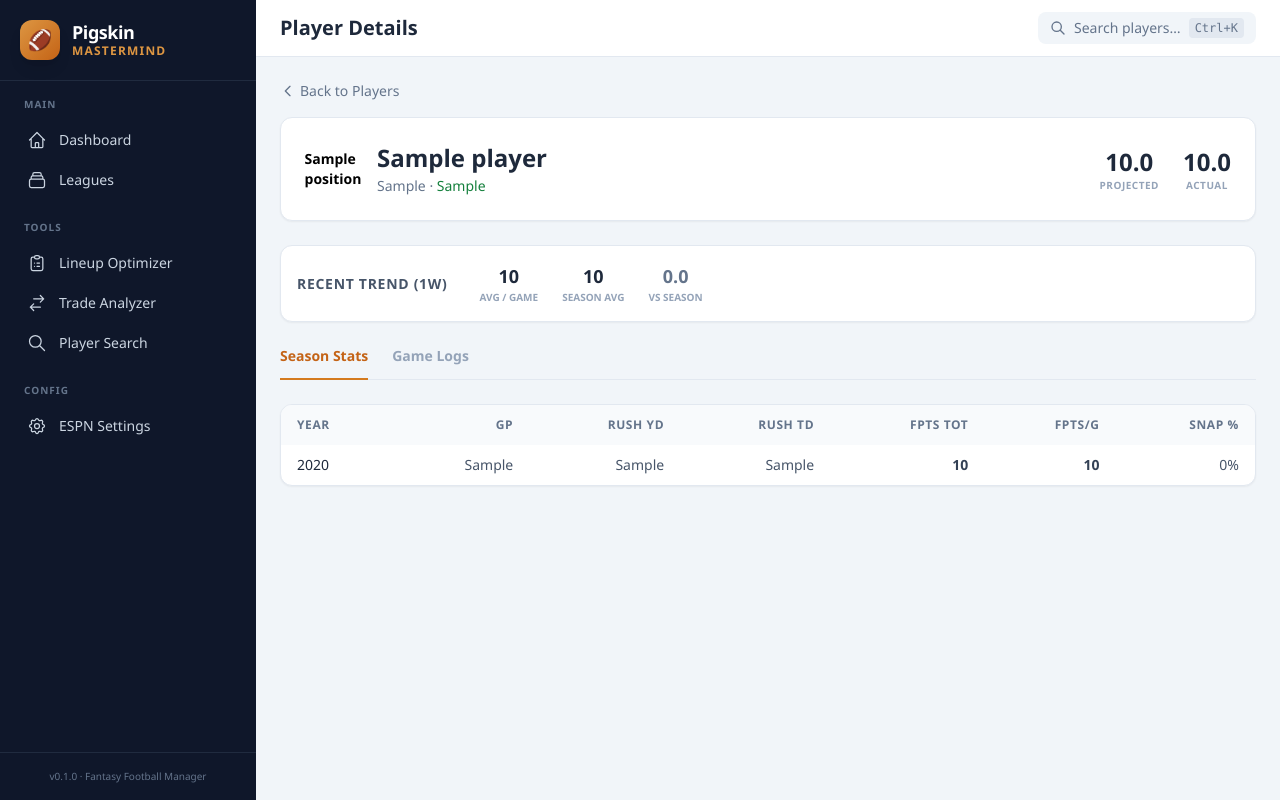
After one commit to cbcom-wq/pigskin_mastermind, a FastAPI app: template src/pigskin_mastermind/templates/players/details.html in a window 1280 px wide. The commit adds this page. Run offline with FastAPI, Linux system fonts and the light colour scheme; the template is opened without the code that fills it: most values are stand-ins (such as "Sample title", 1, 10 or a date in 2020); parts of the project's set-up code (start-up, migrations or seed data) failed here and were passed over; some libraries are stand-ins or nearby versions.

Commit message:
Add start of player profile

```diff
--- a/src/pigskin_mastermind/templates/lineups/_lineup_result.html
+++ b/src/pigskin_mastermind/templates/lineups/_lineup_result.html
@@ -23,7 +23,7 @@
                             {{ position }}
                         </span>
                         <div>
-                            <p class="text-sm font-semibold text-slate-800">{{ player.name }}</p>
+                            <p class="text-sm font-semibold"><a href="/players/{{ player.id }}" class="text-field-700 hover:text-field-900 hover:underline">{{ player.name }}</a></p>
                             <p class="text-xs text-slate-500">{{ player.team }}</p>
                         </div>
                     </div>
@@ -48,7 +48,7 @@
                             {{ player.position }}
                         </span>
                         <div>
-                            <p class="text-sm text-slate-600">{{ player.name }}</p>
+                            <p class="text-sm"><a href="/players/{{ player.id }}" class="text-field-700 hover:text-field-900 hover:underline">{{ player.name }}</a></p>
                             <p class="text-xs text-slate-400">{{ player.team }}</p>
                         </div>
                     </div>
--- /dev/null
+++ b/src/pigskin_mastermind/templates/players/details.html
@@ -0,0 +1,234 @@
+{% extends "base.html" %}
+
+{% block title %}{{ player.name }} — Pigskin Mastermind{% endblock %}
+{% block page_title %}Player Details{% endblock %}
+
+{% block content %}
+<div class="max-w-5xl mx-auto">
+
+    <!-- Back link -->
+    <a href="/players" class="inline-flex items-center gap-1 text-sm text-slate-500 hover:text-slate-700 transition-colors mb-4">
+        <svg class="w-4 h-4" fill="none" stroke="currentColor" viewBox="0 0 24 24"><path stroke-linecap="round" stroke-linejoin="round" stroke-width="2" d="M15 19l-7-7 7-7"/></svg>
+        Back to Players
+    </a>
+
+    <!-- Player Header Card -->
+    <div class="bg-white rounded-xl shadow-sm border border-slate-200 p-6 mb-6">
+        <div class="flex flex-col sm:flex-row items-start sm:items-center gap-4">
+            <span class="inline-flex items-center justify-center w-14 h-9 rounded-lg text-sm font-extrabold badge-{{ player.position | lower }}">
+                {{ player.position }}
+            </span>
+            <div class="flex-1">
+                <h2 class="text-2xl font-bold text-slate-800">{{ player.name }}</h2>
+                <p class="text-sm text-slate-500 mt-0.5">
+                    {{ player.nfl_team }}
+                    {% if fantasy_team %} &middot; <span class="text-field-700 font-medium">{{ fantasy_team }}</span>{% endif %}
+                </p>
+            </div>
+            <div class="flex gap-6 text-center">
+                <div>
+                    <p class="text-2xl font-bold text-slate-800">{{ "%.1f" | format(player.projected_points) }}</p>
+                    <p class="text-[10px] uppercase tracking-wider text-slate-400 font-semibold">Projected</p>
+                </div>
+                <div>
+                    <p class="text-2xl font-bold text-slate-800">{{ "%.1f" | format(player.actual_points) }}</p>
+                    <p class="text-[10px] uppercase tracking-wider text-slate-400 font-semibold">Actual</p>
+                </div>
+            </div>
+        </div>
+    </div>
+
+    <!-- Recent Trend Banner -->
+    {% if trend %}
+    <div class="bg-white rounded-xl shadow-sm border border-slate-200 p-4 mb-6">
+        <div class="flex flex-col sm:flex-row items-center gap-4 sm:gap-8">
+            <h3 class="text-sm font-semibold text-slate-600 uppercase tracking-wider whitespace-nowrap">Recent Trend ({{ trend.num_weeks }}W)</h3>
+            <div class="flex gap-6">
+                <div class="text-center">
+                    <p class="text-lg font-bold text-slate-800">{{ trend.recent_avg_points }}</p>
+                    <p class="text-[10px] uppercase text-slate-400 font-semibold">Avg / Game</p>
+                </div>
+                <div class="text-center">
+                    <p class="text-lg font-bold text-slate-800">{{ trend.season_avg_points }}</p>
+                    <p class="text-[10px] uppercase text-slate-400 font-semibold">Season Avg</p>
+                </div>
+                <div class="text-center">
+                    {% if trend.trend_vs_season > 0 %}
+                        <p class="text-lg font-bold text-field-600">+{{ trend.trend_vs_season }}</p>
+                    {% elif trend.trend_vs_season < 0 %}
+                        <p class="text-lg font-bold text-red-500">{{ trend.trend_vs_season }}</p>
+                    {% else %}
+                        <p class="text-lg font-bold text-slate-500">0.0</p>
+                    {% endif %}
+                    <p class="text-[10px] uppercase text-slate-400 font-semibold">vs Season</p>
+                </div>
+            </div>
+        </div>
+    </div>
+    {% endif %}
+
+    <!-- Tabs -->
+    <div class="border-b border-slate-200 mb-6">
+        <nav class="flex gap-6 -mb-px" id="player-tabs">
+            <button onclick="switchTab('season')" data-tab="season"
+                class="tab-btn pb-3 text-sm font-semibold border-b-2 border-pigskin-500 text-pigskin-600 transition-colors">
+                Season Stats
+            </button>
+            <button onclick="switchTab('gamelogs')" data-tab="gamelogs"
+                class="tab-btn pb-3 text-sm font-semibold border-b-2 border-transparent text-slate-400 hover:text-slate-600 transition-colors">
+                Game Logs
+            </button>
+        </nav>
+    </div>
+
+    <!-- Season Stats Tab -->
+    <div id="tab-season" class="tab-panel">
+        {% if seasons %}
+        <div class="bg-white rounded-xl shadow-sm border border-slate-200 overflow-hidden">
+            <div class="overflow-x-auto">
+                <table class="w-full text-sm">
+                    <thead>
+                        <tr class="bg-slate-50 text-left text-xs font-semibold text-slate-500 uppercase tracking-wider">
+                            <th class="px-4 py-3">Year</th>
+                            <th class="px-4 py-3 text-right">GP</th>
+                            {% if player.position == 'QB' %}
+                            <th class="px-4 py-3 text-right">Pass Yd</th>
+                            <th class="px-4 py-3 text-right">Pass TD</th>
+                            <th class="px-4 py-3 text-right">INT</th>
+                            {% endif %}
+                            <th class="px-4 py-3 text-right">Rush Yd</th>
+                            <th class="px-4 py-3 text-right">Rush TD</th>
+                            {% if player.position in ('WR', 'TE', 'RB') %}
+                            <th class="px-4 py-3 text-right">Rec</th>
+                            <th class="px-4 py-3 text-right">Rec Yd</th>
+                            <th class="px-4 py-3 text-right">Rec TD</th>
+                            {% endif %}
+                            <th class="px-4 py-3 text-right">Fpts Tot</th>
+                            <th class="px-4 py-3 text-right">Fpts/G</th>
+                            <th class="px-4 py-3 text-right">Snap %</th>
+                        </tr>
+                    </thead>
+                    <tbody class="divide-y divide-slate-100">
+                        {% for s in seasons %}
+                        <tr class="hover:bg-slate-50 transition-colors">
+                            <td class="px-4 py-2.5 font-medium text-slate-800">{{ s.year }}</td>
+                            <td class="px-4 py-2.5 text-right text-slate-600">{{ s.games_played }}</td>
+                            {% if player.position == 'QB' %}
+                            <td class="px-4 py-2.5 text-right text-slate-600">{{ s.pass_yd | default(0) }}</td>
+                            <td class="px-4 py-2.5 text-right text-slate-600">{{ s.pass_td | default(0) }}</td>
+                            <td class="px-4 py-2.5 text-right text-slate-600">{{ s.pass_int | default(0) }}</td>
+                            {% endif %}
+                            <td class="px-4 py-2.5 text-right text-slate-600">{{ s.rush_yd | default(0) }}</td>
+                            <td class="px-4 py-2.5 text-right text-slate-600">{{ s.rush_td | default(0) }}</td>
+                            {% if player.position in ('WR', 'TE', 'RB') %}
+                            <td class="px-4 py-2.5 text-right text-slate-600">{{ s.rec | default(0) }}</td>
+                            <td class="px-4 py-2.5 text-right text-slate-600">{{ s.rec_yd | default(0) }}</td>
+                            <td class="px-4 py-2.5 text-right text-slate-600">{{ s.rec_td | default(0) }}</td>
+                            {% endif %}
+                            <td class="px-4 py-2.5 text-right font-semibold text-slate-700">{{ s.fantasy_points_total }}</td>
+                            <td class="px-4 py-2.5 text-right font-semibold text-slate-700">{{ s.fantasy_points_avg }}</td>
+                            <td class="px-4 py-2.5 text-right text-slate-600">{{ "%.0f" | format(s.snap_pct or 0) }}%</td>
+                        </tr>
+                        {% endfor %}
+                    </tbody>
+                </table>
+            </div>
+        </div>
+        {% else %}
+        <div class="bg-white rounded-xl shadow-sm border border-slate-200 p-8 text-center">
+            <svg class="w-10 h-10 mx-auto mb-2 text-slate-300" fill="none" stroke="currentColor" viewBox="0 0 24 24">
+                <path stroke-linecap="round" stroke-linejoin="round" stroke-width="1.5" d="M9 17v-2m3 2v-4m3 4v-6m2 10H7a2 2 0 01-2-2V5a2 2 0 012-2h5.586a1 1 0 01.707.293l5.414 5.414a1 1 0 01.293.707V19a2 2 0 01-2 2z"/>
+            </svg>
+            <p class="text-sm text-slate-400">No season stats available for this player</p>
+        </div>
+        {% endif %}
+    </div>
+
+    <!-- Game Logs Tab -->
+    <div id="tab-gamelogs" class="tab-panel hidden">
+        {% if game_logs %}
+        <div class="bg-white rounded-xl shadow-sm border border-slate-200 overflow-hidden">
+            <div class="overflow-x-auto">
+                <table class="w-full text-sm">
+                    <thead>
+                        <tr class="bg-slate-50 text-left text-xs font-semibold text-slate-500 uppercase tracking-wider">
+                            <th class="px-4 py-3">Week</th>
+                            <th class="px-4 py-3">Opp</th>
+                            {% if player.position == 'QB' %}
+                            <th class="px-4 py-3 text-right">Cmp/Att</th>
+                            <th class="px-4 py-3 text-right">Pass Yd</th>
+                            <th class="px-4 py-3 text-right">Pass TD</th>
+                            <th class="px-4 py-3 text-right">INT</th>
+                            {% endif %}
+                            <th class="px-4 py-3 text-right">Rush</th>
+                            <th class="px-4 py-3 text-right">Rush Yd</th>
+                            <th class="px-4 py-3 text-right">Rush TD</th>
+                            {% if player.position in ('WR', 'TE', 'RB') %}
+                            <th class="px-4 py-3 text-right">Tgt</th>
+                            <th class="px-4 py-3 text-right">Rec</th>
+                            <th class="px-4 py-3 text-right">Rec Yd</th>
+                            <th class="px-4 py-3 text-right">Rec TD</th>
+                            {% endif %}
+                            <th class="px-4 py-3 text-right">Fum</th>
+                            <th class="px-4 py-3 text-right font-bold">Fpts</th>
+                        </tr>
+                    </thead>
+                    <tbody class="divide-y divide-slate-100">
+                        {% for g in game_logs %}
+                        <tr class="hover:bg-slate-50 transition-colors">
+                            <td class="px-4 py-2.5 font-medium text-slate-800">{{ g.year }} W{{ g.week }}</td>
+                            <td class="px-4 py-2.5 text-slate-600">{{ g.opponent or '—' }}</td>
+                            {% if player.position == 'QB' %}
+                            <td class="px-4 py-2.5 text-right text-slate-600">{{ g.pass_cmp }}/{{ g.pass_att }}</td>
+                            <td class="px-4 py-2.5 text-right text-slate-600">{{ g.pass_yd }}</td>
+                            <td class="px-4 py-2.5 text-right text-slate-600">{{ g.pass_td }}</td>
+                            <td class="px-4 py-2.5 text-right text-slate-600">{{ g.pass_int }}</td>
+                            {% endif %}
+                            <td class="px-4 py-2.5 text-right text-slate-600">{{ g.rush_att }}</td>
+                            <td class="px-4 py-2.5 text-right text-slate-600">{{ g.rush_yd }}</td>
+                            <td class="px-4 py-2.5 text-right text-slate-600">{{ g.rush_td }}</td>
+                            {% if player.position in ('WR', 'TE', 'RB') %}
+                            <td class="px-4 py-2.5 text-right text-slate-600">{{ g.targets }}</td>
+                            <td class="px-4 py-2.5 text-right text-slate-600">{{ g.rec }}</td>
+                            <td class="px-4 py-2.5 text-right text-slate-600">{{ g.rec_yd }}</td>
+                            <td class="px-4 py-2.5 text-right text-slate-600">{{ g.rec_td }}</td>
+                            {% endif %}
+                            <td class="px-4 py-2.5 text-right text-slate-600">{{ g.fumbles }}</td>
+                            <td class="px-4 py-2.5 text-right font-semibold text-slate-700">{{ g.fantasy_points }}</td>
+                        </tr>
+                        {% endfor %}
+                    </tbody>
+                </table>
+            </div>
+        </div>
+        {% else %}
+        <div class="bg-white rounded-xl shadow-sm border border-slate-200 p-8 text-center">
+            <svg class="w-10 h-10 mx-auto mb-2 text-slate-300" fill="none" stroke="currentColor" viewBox="0 0 24 24">
+                <path stroke-linecap="round" stroke-linejoin="round" stroke-width="1.5" d="M9 17v-2m3 2v-4m3 4v-6m2 10H7a2 2 0 01-2-2V5a2 2 0 012-2h5.586a1 1 0 01.707.293l5.414 5.414a1 1 0 01.293.707V19a2 2 0 01-2 2z"/>
+            </svg>
+            <p class="text-sm text-slate-400">No game logs available for this player</p>
+        </div>
+        {% endif %}
+    </div>
+
+</div>
+{% endblock %}
+
+{% block extra_js %}
+<script>
+function switchTab(name) {
+    // Hide all panels
+    document.querySelectorAll('.tab-panel').forEach(p => p.classList.add('hidden'));
+    // Deactivate all buttons
+    document.querySelectorAll('.tab-btn').forEach(b => {
+        b.classList.remove('border-pigskin-500', 'text-pigskin-600');
+        b.classList.add('border-transparent', 'text-slate-400');
+    });
+    // Show selected
+    document.getElementById('tab-' + name).classList.remove('hidden');
+    var btn = document.querySelector('[data-tab="' + name + '"]');
+    btn.classList.add('border-pigskin-500', 'text-pigskin-600');
+    btn.classList.remove('border-transparent', 'text-slate-400');
+}
+</script>
+{% endblock %}
--- a/src/pigskin_mastermind/templates/teams/detail.html
+++ b/src/pigskin_mastermind/templates/teams/detail.html
@@ -175,7 +175,7 @@
                 {% for wp, player in weekly_players %}
                 <tr class="hover:bg-slate-50 transition-colors {% if wp.slot_position in ['BE', 'IR'] %}opacity-60{% endif %}">
                     <td class="px-6 py-3">
-                        <span class="text-sm font-medium text-slate-800">{{ player.name }}</span>
+                        <a href="/players/{{ player.id }}" class="text-sm font-medium text-field-700 hover:text-field-900 hover:underline">{{ player.name }}</a>
                     </td>
                     <td class="px-6 py-3">
                         <span class="inline-flex items-center justify-center w-10 h-6 rounded text-xs font-bold badge-{{ player.position|lower }}">
@@ -232,7 +232,7 @@
                 {% for player in players %}
                 <tr class="hover:bg-slate-50 transition-colors">
                     <td class="px-6 py-3">
-                        <span class="text-sm font-medium text-slate-800">{{ player.name }}</span>
+                        <a href="/players/{{ player.id }}" class="text-sm font-medium text-field-700 hover:text-field-900 hover:underline">{{ player.name }}</a>
                     </td>
                     <td class="px-6 py-3">
                         <span class="inline-flex items-center justify-center w-10 h-6 rounded text-xs font-bold badge-{{ player.position|lower }}">
```
Also changed, not shown: src/pigskin_mastermind/api/routes/players.py (+49 -4 lines).
